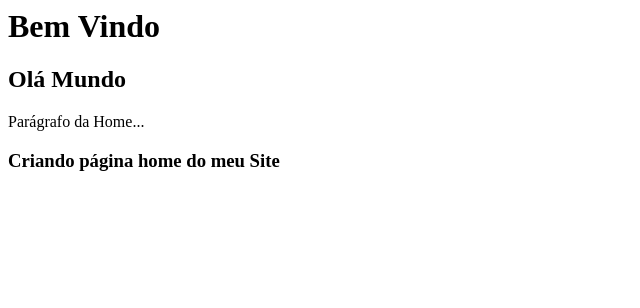
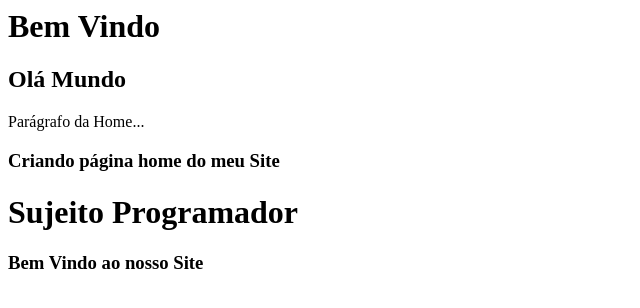
Before and after one commit to LucelhaSantos/curso_github, a plain HTML site: page index.html in a window 1280 px wide. Shown: the whole page, without its empty margins (0-640 px from the left). Drawn offline with Linux system fonts and the light colour scheme.

Commit message:
Finalizando Página Home com toda descrição

```diff
--- a/index.html
+++ b/index.html
@@ -3,3 +3,6 @@
 <p> Parágrafo da Home...</p>
 
 <h3> Criando página home do meu Site</h3>
+<h1> Sujeito Programador</h1>
+
+<h3> Bem Vindo ao nosso Site</h3>
```
Also changed, not shown: nomes.txt.
